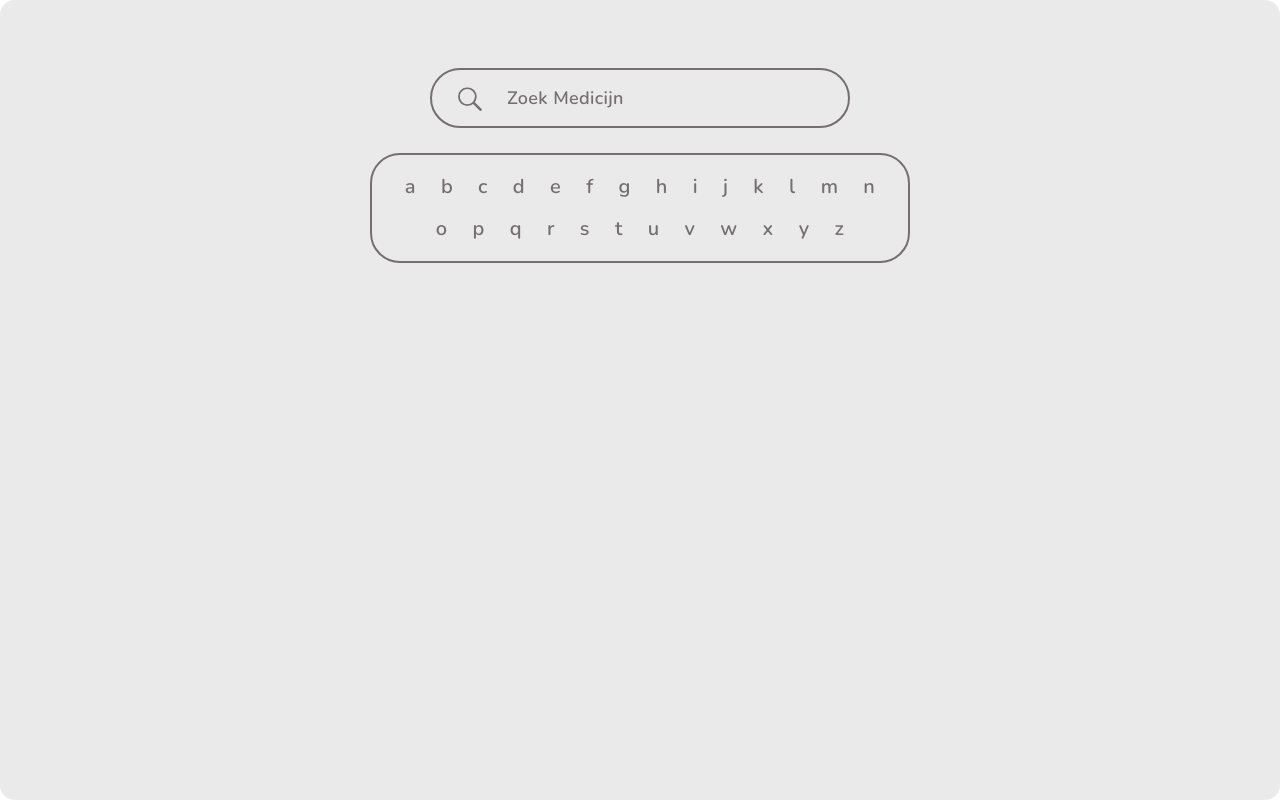
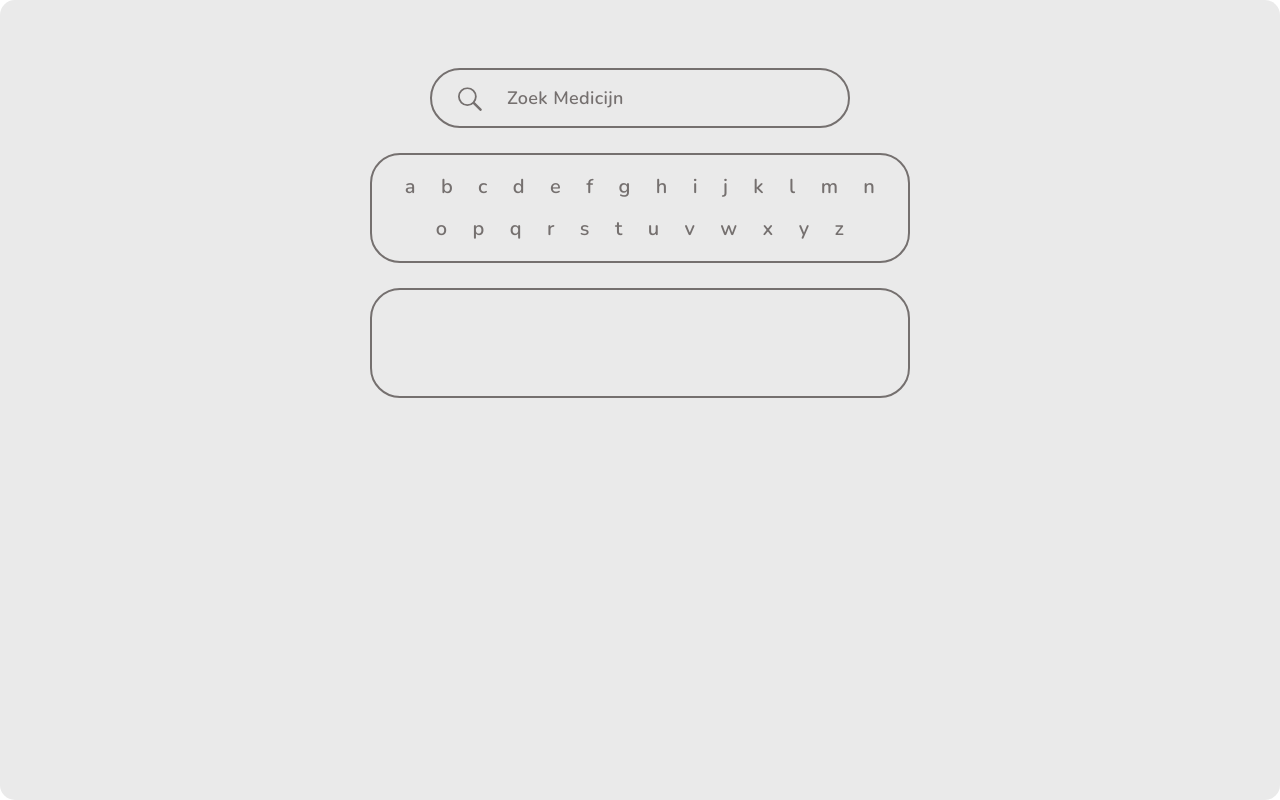
Before and after one commit to cactusniek/Vetly, a React (Vite) app: page / in a window 1280 px wide. Built offline with nearby package versions, Linux system fonts and the light colour scheme.

Commit message:
update: added Result.tsx component

```diff
--- a/src/App.tsx
+++ b/src/App.tsx
@@ -6,11 +6,14 @@ import './styles/global.scss'
 
 // components:
 import Search from './components/Search'
+import Result from './components/Result'
 
 function App() {
     return (
         <div className="App">
             <Search />
+
+            <Result />
 
             {/* <DotLottieReact src="https://lottie.host/bb727232-fdd0-41c8-9590-4febb07ca6b6/kagK7Konq6.lottie" stateMachineId="StateMachine1" /> */}
         </div>
@@ -18,3 +21,5 @@ function App() {
 }
 
 export default App
+
+// use URL params to change colors when loading in
--- /dev/null
+++ b/src/components/Result.tsx
@@ -0,0 +1,19 @@
+import React from 'react'
+
+import { useRef, useEffect, useState } from 'react'
+
+import '../styles/result.scss'
+
+// import animals here
+import iconSearch from '../assets/icon-search.svg'
+
+export default function Result() {
+    return (
+        <div className="component-result">
+            <div className="container-result">
+                <div className="result-left"></div>
+                <div className="result-right"></div>
+            </div>
+        </div>
+    )
+}
--- a/src/styles/global.scss
+++ b/src/styles/global.scss
@@ -26,8 +26,9 @@
     height: 100vh;
 
     display: flex;
-    flex-direction: row;
-    justify-content: center;
+    flex-direction: column;
+    align-items: center;
+    gap: 25px;
 
     background-color: $color-bg-main;
     border-radius: 15px;
--- /dev/null
+++ b/src/styles/result.scss
@@ -0,0 +1,19 @@
+// this scss file contains styles for result.tsx
+
+@use './variables' as *;
+
+.component-result {
+    .container-result {
+        height: 110px;
+        width: 540px;
+
+        border-radius: 30px;
+        border: 2px solid $color-muted;
+
+        .result-left {
+        }
+
+        .result-right {
+        }
+    }
+}
--- a/src/styles/search.scss
+++ b/src/styles/search.scss
@@ -5,7 +5,11 @@
 .component-search {
     display: flex;
     flex-direction: column;
+    justify-content: center;
+    align-items: center;
     gap: 25px;
+
+    overflow: hidden;
 
     .container-search-bar {
         margin-top: 12.5%;
@@ -58,6 +62,10 @@
     .container-search-bar.shift {
         transform: translateY(-20px);
     }
+}
+
+.component-search.shrink {
+    max-height: 200px;
 }
 
 .container-search-alphabetical {
```
